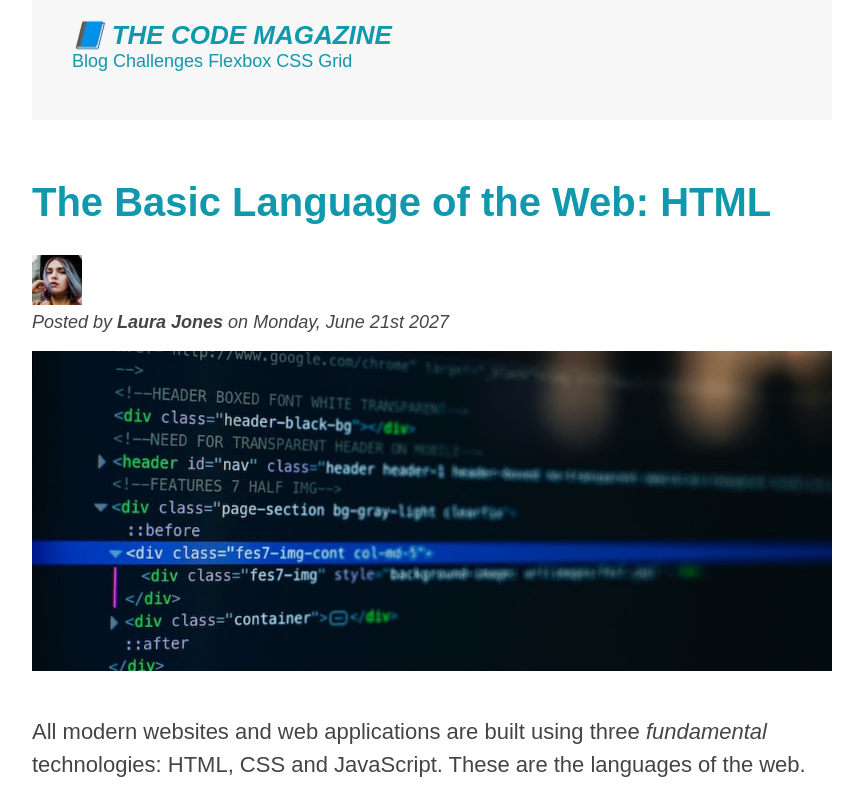
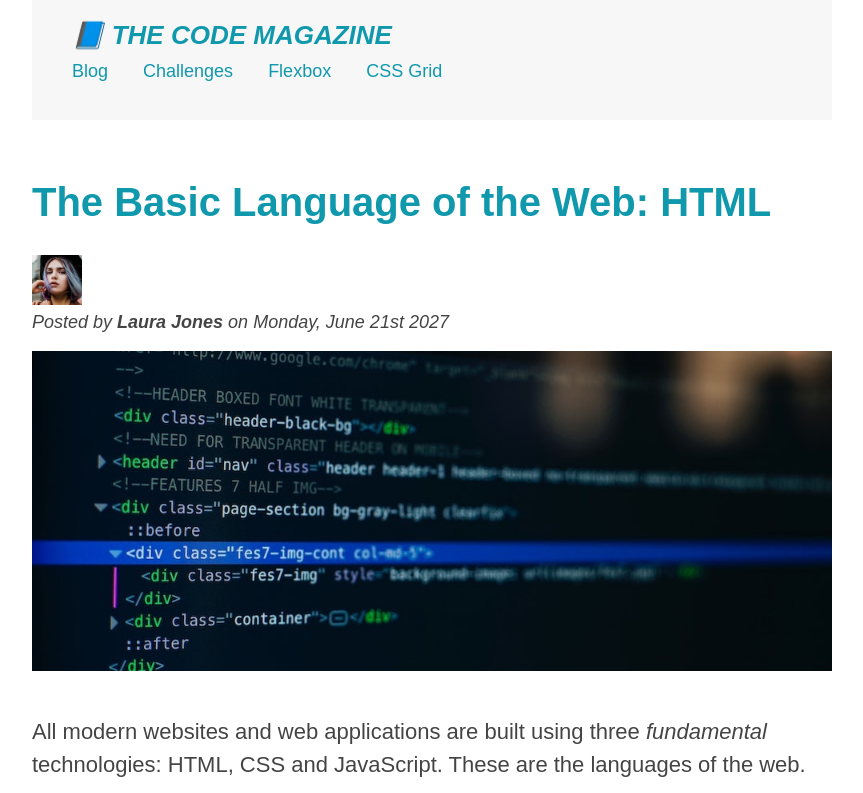
Before and after one commit to ylmztrkbatuhan/html-css, a plain HTML site: page starter/03-CSS-Fundamentals/index.html in a window 1280 px wide. Shown: the top 793 px of the page, without its empty margins (208-1071 px from the left). Drawn offline with Linux system fonts and the light colour scheme.

Commit message:
type of boxes

```diff
--- a/starter/03-CSS-Fundamentals/style.css
+++ b/starter/03-CSS-Fundamentals/style.css
@@ -2,6 +2,8 @@
   margin: 0;
   padding: 0;
 }
+
+/* Page sections */
 
 body {
   color: #444;
@@ -44,6 +46,8 @@ aside {
   padding: 50px 0;
   width: 500px;
 }
+
+/* Smaller elements */
 
 h1,
 h2,
@@ -173,6 +177,20 @@ a:active {
   height: auto;
 }
 
+nav a:link {
+  /* background: orangered;
+  margin: 20px;
+  padding: 20px; */
+
+  margin-right: 30px;
+  margin-top: 10px;
+  display: inline-block;
+}
+
+nav a:link:last-child {
+  margin-right: 0;
+}
+
 /* REsolving conflicts */
 
 /* #Copyright {
```
